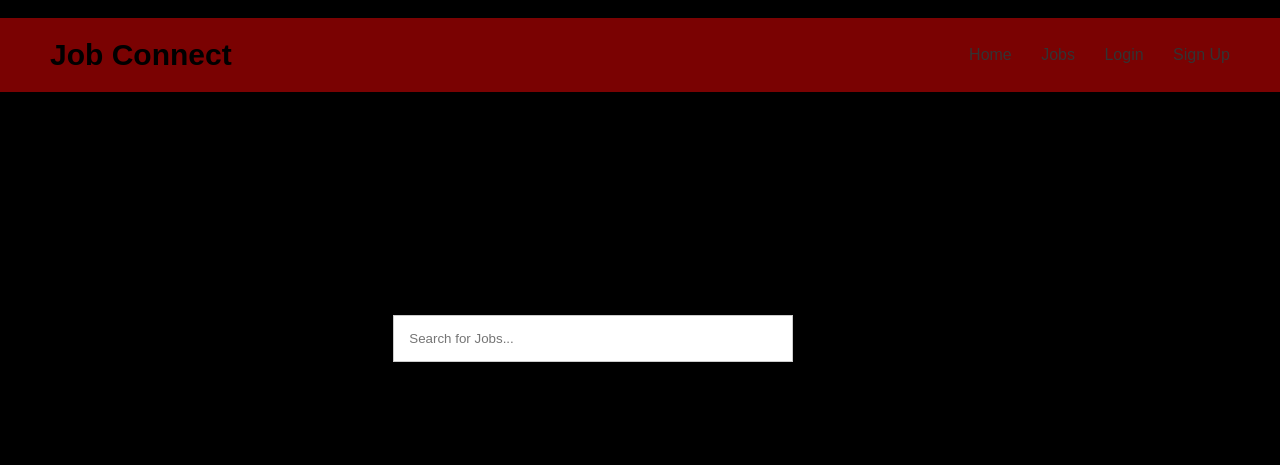
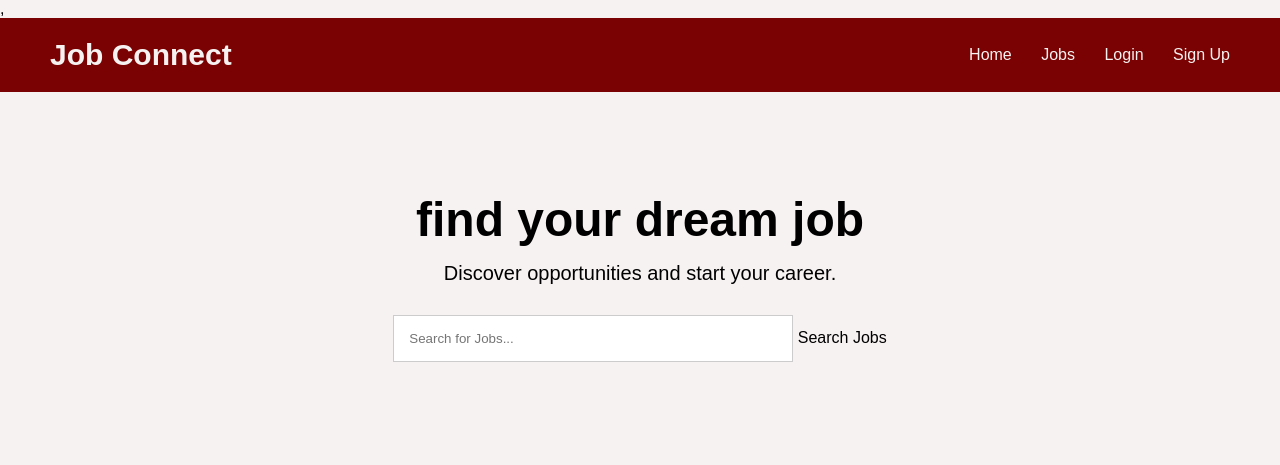
Before and after one commit to Dev04481/firstproject, a website: page Frontend/index.html in a window 1280 px wide. Drawn offline with Linux system fonts and the light colour scheme.

Commit message:
some color changes

```diff
--- a/Frontend/style.css
+++ b/Frontend/style.css
@@ -5,7 +5,7 @@
 }
 body{
     font-family: Arial, sans-serif;
-    background: #000000;
+    background: #f7f2f2;
 }
 header{
     display: flex;
@@ -16,11 +16,12 @@ header{
 }
 header h1{
     font-size: 30px;
+    color: #f7f2f2;
 }
 nav a{
     text-decoration: none;
     margin-left: 25px;
-    color: #333;
+    color: #f7f2f2;
 }
 .hero{
     text-align: center;
```
